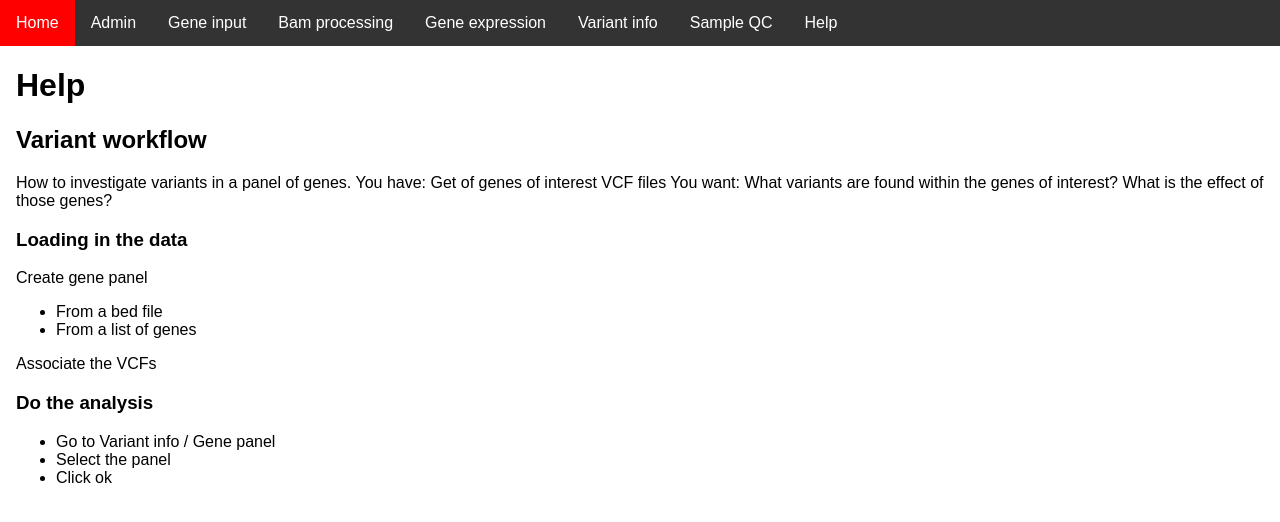
After one commit to jambler24/Holmes_v1, a Django app: page /helpVariantWorkflow/ in a window 1280 px wide. The commit adds this page. Shown: the top 522 px of the page. Run offline with Django 3.2, Linux system fonts and the light colour scheme.

Commit message:
Improving docs coming along

```diff
--- a/clinic_platform/processing.py
+++ b/clinic_platform/processing.py
@@ -485,7 +485,7 @@ def myvariant_html(var_pos, mutations, genome_reference='hg38'):
 					row_string += '</td>'
 
 					# Conditions
-					print(rcv_data)
+					#print(rcv_data)
 					if type(rcv_data['conditions']) is list:
 						row_string += '<td>' + str(rcv_data['conditions'][0]['name']) + '</td>'
 					else:
--- a/clinic_platform/templates/base.html
+++ b/clinic_platform/templates/base.html
@@ -79,6 +79,7 @@
       <a href="{% url 'helpPanelInput' %}">Panel input</a>
       <a href="{% url 'helpVCFInput' %}">VCF input</a>
       <a href="{% url 'helpGeneInput' %}">Gene input</a>
+      <a href="{% url 'helpVariantWorkflow' %}">Variant workflow</a>
     </div>
   </div>
 
--- /dev/null
+++ b/clinic_platform/templates/helppages/variant_workflow.html
@@ -0,0 +1,48 @@
+{% extends 'base.html' %}
+
+{% block title %}Help - Workflow{% endblock %}
+
+{% block content %}
+
+{% load static %}
+
+<h1>Help</h1>
+
+<h2>Variant workflow</h2>
+
+How to investigate variants in a panel of genes.
+
+You have:
+Get of genes of interest
+VCF files
+
+You want:
+What variants are found within the genes of interest?
+What is the effect of those genes?
+
+<h3>Loading in the data</h3>
+
+Create gene panel
+
+<ul>
+    <li>From a bed file</li>
+    <li>From a list of genes</li>
+</ul>
+
+
+Associate the VCFs
+
+
+<h3>Do the analysis</h3>
+
+<ul>
+    <li>Go to Variant info / Gene panel</li>
+    <li>Select the panel</li>
+    <li>Click ok</li>
+</ul>
+
+
+
+
+
+{% endblock %}
--- a/clinic_platform/views.py
+++ b/clinic_platform/views.py
@@ -334,6 +334,9 @@ def variant_overview(request, variant='default', panel='default'):
 	#anno_set_selection = "CDS"
 	#anno_set_selection = 'test_1_bed'
 
+	#TODO: properly set this
+	reference_genome = "hg38"
+
 	vcf_headder_list = ['CHROM', 'POS', 'ID', 'REF', 'ALT', 'QUAL', 'FILTER', 'INFO', 'FORMAT']
 
 	# Get available panels
@@ -395,7 +398,7 @@ def variant_overview(request, variant='default', panel='default'):
 
 		panel_gene_list = panel_obj.gene_list.split(',')
 
-		print(panel_gene_list)
+		#print(panel_gene_list)
 
 		result_dict = {}
 
@@ -529,7 +532,7 @@ def variant_overview(request, variant='default', panel='default'):
 		var_info_block_dict = {}
 
 		for a_var in var_mutations.keys():
-			var_info_block_dict[a_var], myvar_info = myvariant_html(a_var, var_mutations[a_var])
+			var_info_block_dict[a_var], myvar_info = myvariant_html(a_var, var_mutations[a_var], genome_reference=reference_genome)
 
 		# Load info from MyVariant run into the info dict
 		for key, value in myvar_info.items():
@@ -753,7 +756,7 @@ def coverage_summary_gene(request):
 def coverage_summary_sample(request):
 
 	"""
-	This is the view for looking at the average coverage for all samples.
+	This is the view for looking at the average coverage for all regions, all samples.
 	:param request:
 	:return:
 	"""
@@ -1280,3 +1283,7 @@ def help_vcf_input(request):
 
 def help_gene_input(request):
 	return render(request, "helppages/gene_input_help.html")
+
+
+def help_variant_workflow(request):
+	return render(request, "helppages/variant_workflow.html")
--- a/holmes_core/urls.py
+++ b/holmes_core/urls.py
@@ -54,6 +54,8 @@ urlpatterns = [
     url('helpGeneInput/$', views.help_gene_input, name='helpGeneInput'),
     url('helpVCFInput/$', views.help_vcf_input, name='helpVCFInput'),
     url('helpPanelInput/$', views.help_panel_input, name='helpPanelInput'),
+    url('helpVariantWorkflow/$', views.help_variant_workflow, name='helpVariantWorkflow'),
+
 
 ] + static(settings.STATIC_URL, document_root=settings.STATIC_ROOT)
 
```
Also changed, not shown: clinic_platform/coverage_tools.py (+17 -5 lines), clinic_platform/templates/helppages/gene_input_help.html (+9 -6 lines), clinic_platform/templates/helppages/panel_input_help.html (+14 -0 lines).
